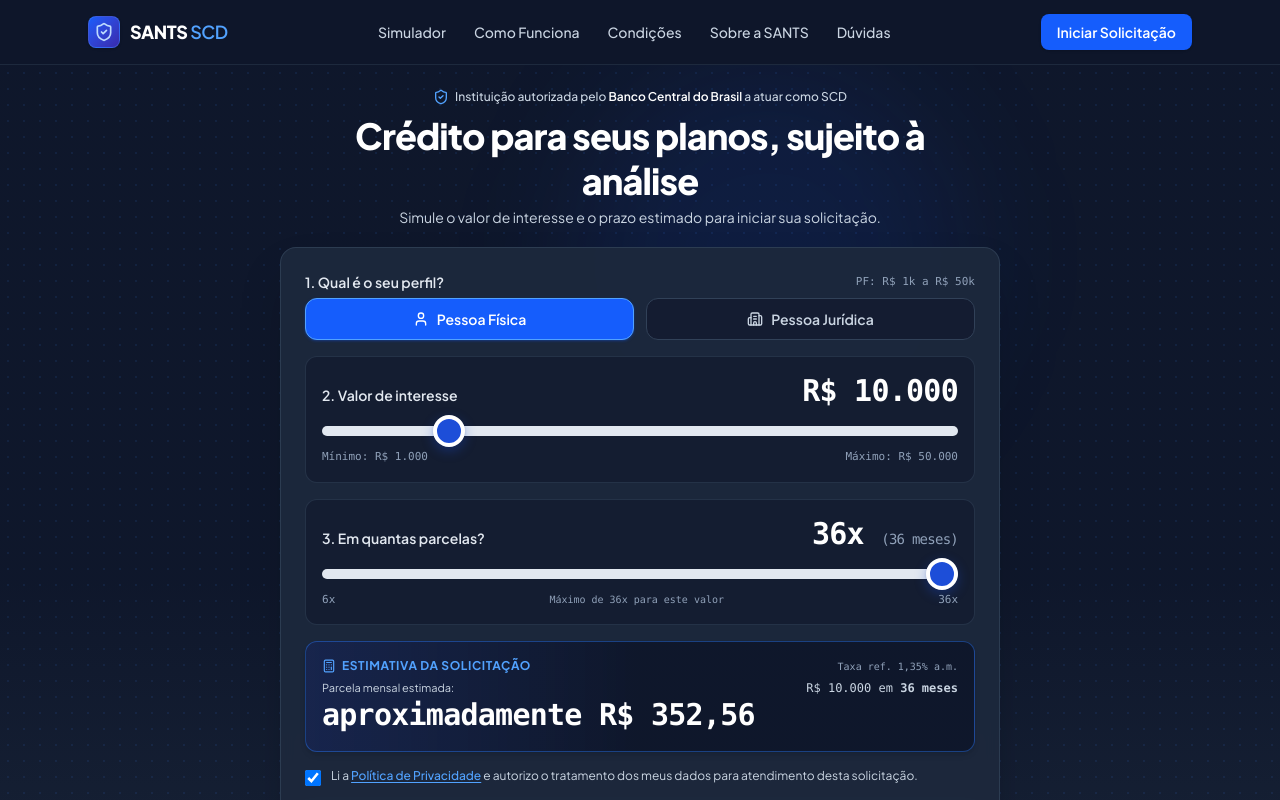
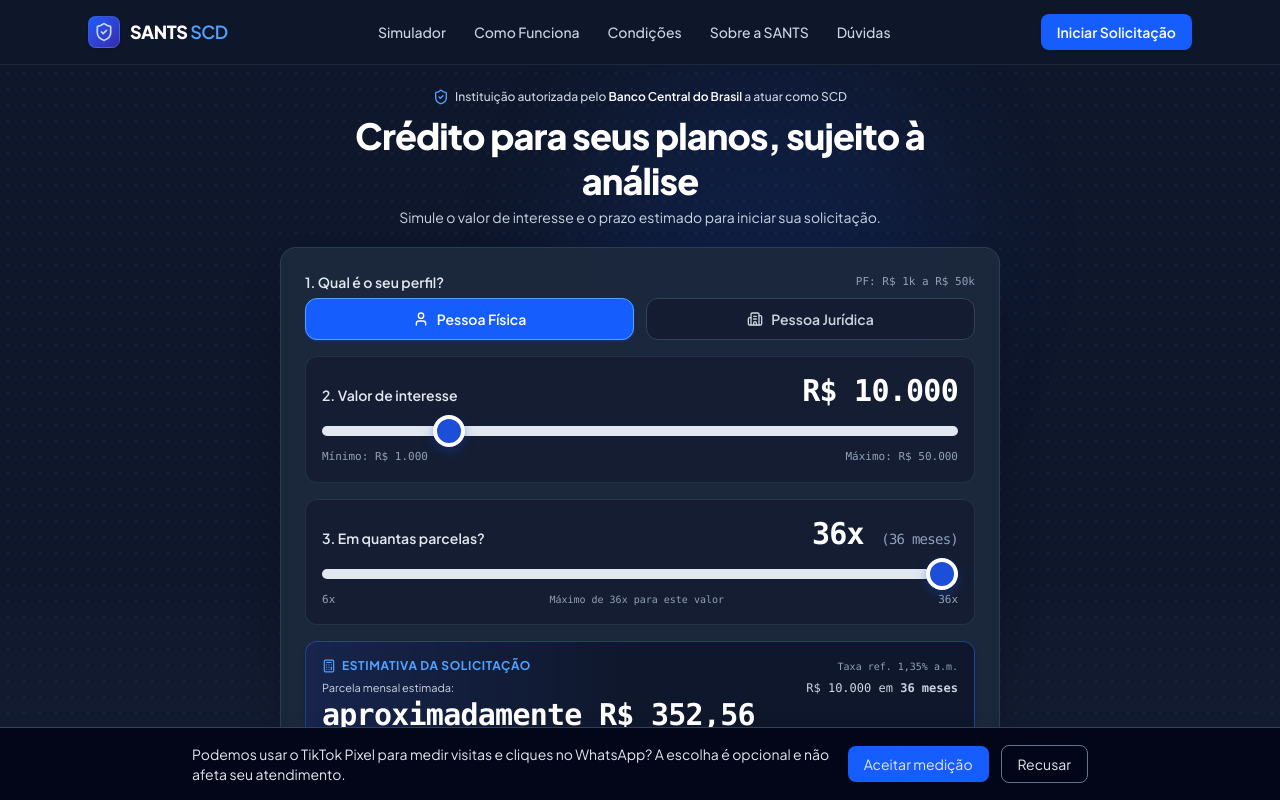
Before and after one commit to appestoquebras-eng/SANTS-SCD---Solicita-o-de-Cr-dito, a React (Vite) app: page / in a window 1280 px wide. Shown: the top 800 px of the page. Built offline with nearby package versions, Linux system fonts and the light colour scheme; no server answers.

Commit message:
fix: show measurement choice on first screen and describe Lead

```diff
--- a/src/components/MeasurementConsent.tsx
+++ b/src/components/MeasurementConsent.tsx
@@ -17,7 +17,7 @@ export function MeasurementConsent() {
   };
   return open ? (
     <aside
-      className="bg-slate-950 border-t border-slate-700 p-4 text-slate-200 text-sm"
+      className="fixed bottom-0 left-0 right-0 z-50 bg-slate-950 border-t border-slate-700 p-4 text-slate-200 text-sm shadow-2xl"
       aria-label="Preferências de medição"
     >
       <div className="max-w-4xl mx-auto flex flex-wrap items-center gap-3">
--- a/src/components/PrivacyPolicyModal.tsx
+++ b/src/components/PrivacyPolicyModal.tsx
@@ -156,7 +156,7 @@ export const PrivacyPolicyModal: React.FC<PrivacyPolicyModalProps> = ({ isOpen,
             </div>
           </section>
 
-          <section><h3 className="text-sm font-bold text-slate-900 mb-2">Encaminhamento e medição opcional</h3><p>Usamos um identificador aleatório em cookie first-party para manter o mesmo atendente e evitar contagem duplicada de encaminhamentos. O cookie dura até um ano; apagar cookies ou trocar de dispositivo pode gerar nova contagem. Guardamos o identificador, o atendente e a data do encaminhamento no Cloudflare D1. Não guardamos neste registro o valor, as parcelas ou o perfil da simulação. A mensagem é encaminhada apenas ao WhatsApp selecionado. Os registros permanecem para controle de histórico e deduplicação, sujeitos à revisão da retenção pelo responsável e aos seus direitos de titular.</p><p>O TikTok Pixel é carregado somente após sua escolha opcional em Preferências de medição. Quando autorizado, mede visitas e o primeiro clique válido no WhatsApp (evento Contact), com identificador do evento e descrição genérica. Não enviamos ao pixel nome, telefone, valor, parcelas, perfil financeiro ou conteúdo da mensagem. O TikTok pode receber dados técnicos do navegador, como IP, URL e agente do navegador. Você pode recusar ou revogar a medição na página sem perder acesso ao atendimento. Ao seguir ao WhatsApp ou autorizar a medição do TikTok, também se aplicam as políticas desses serviços.</p></section>
+          <section><h3 className="text-sm font-bold text-slate-900 mb-2">Encaminhamento e medição opcional</h3><p>Usamos um identificador aleatório em cookie first-party para manter o mesmo atendente e evitar contagem duplicada de encaminhamentos. O cookie dura até um ano; apagar cookies ou trocar de dispositivo pode gerar nova contagem. Guardamos o identificador, o atendente e a data do encaminhamento no Cloudflare D1. Não guardamos neste registro o valor, as parcelas ou o perfil da simulação. A mensagem é encaminhada apenas ao WhatsApp selecionado. Os registros permanecem para controle de histórico e deduplicação, sujeitos à revisão da retenção pelo responsável e aos seus direitos de titular.</p><p>O TikTok Pixel é carregado somente após sua escolha opcional em Preferências de medição. Quando autorizado, mede visitas e o primeiro clique válido no WhatsApp (evento Lead), com identificador do evento e descrição genérica. Não enviamos ao pixel nome, telefone, valor, parcelas, perfil financeiro ou conteúdo da mensagem. O TikTok pode receber dados técnicos do navegador, como IP, URL e agente do navegador. Você pode recusar ou revogar a medição na página sem perder acesso ao atendimento. Ao seguir ao WhatsApp ou autorizar a medição do TikTok, também se aplicam as políticas desses serviços.</p></section>
           <div className="pt-4 border-t border-slate-200 text-xs text-slate-400">
             Última atualização: Outubro de 2026. Esta política poderá ser revisada periodicamente para refletir melhorias contínuas ou alterações regulatórias.
           </div>
```
